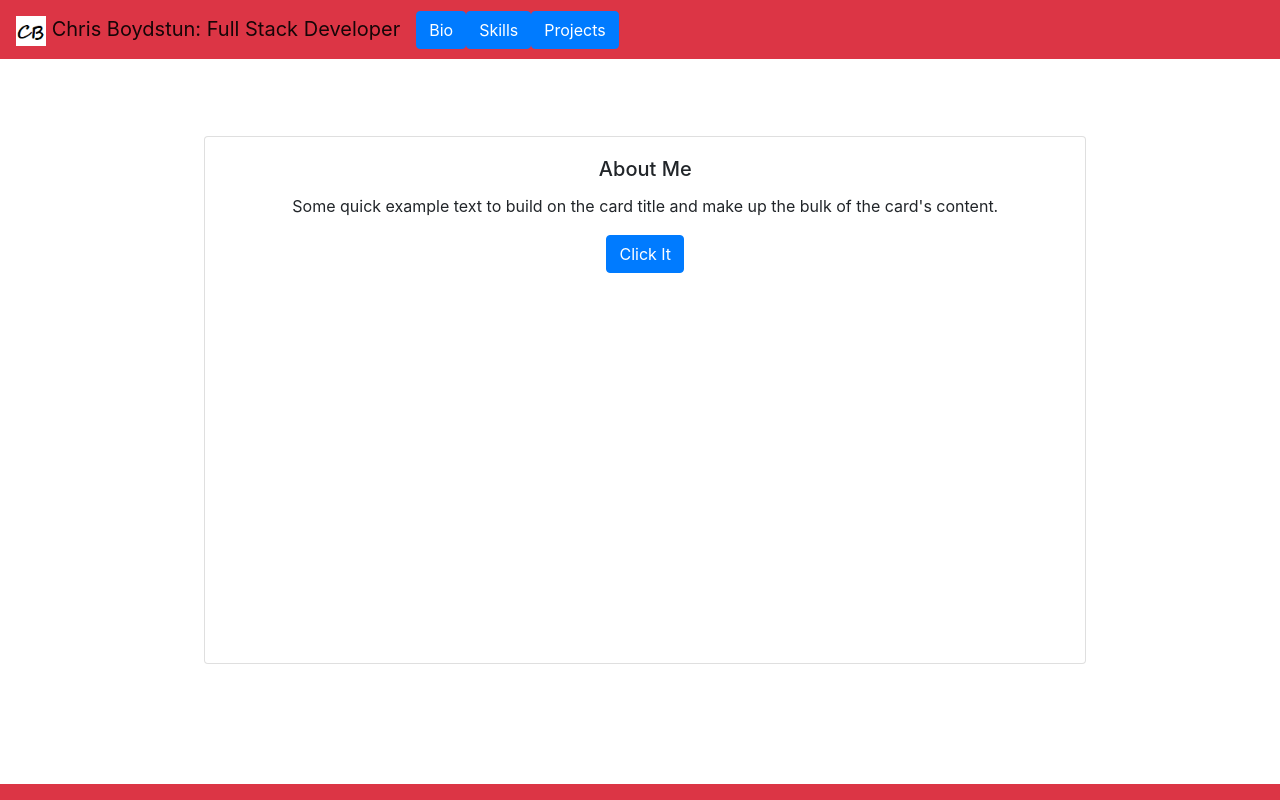
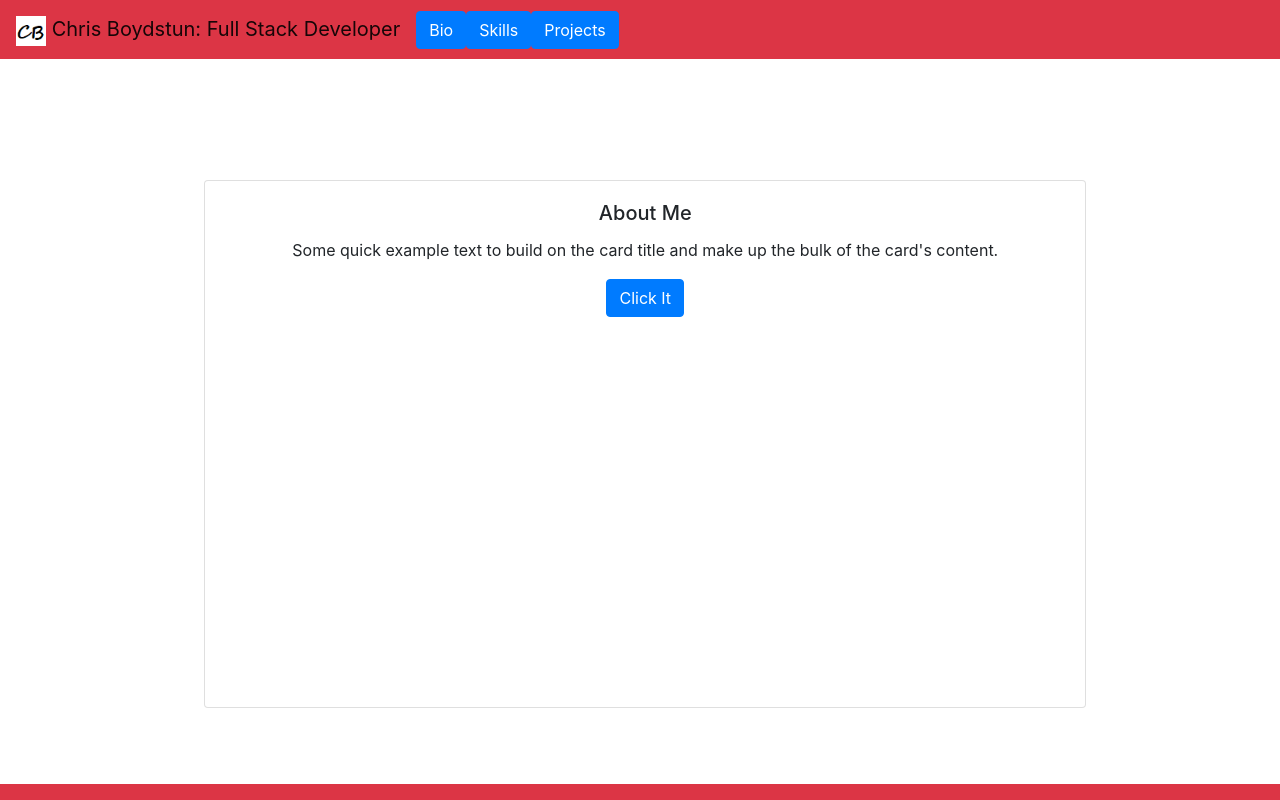
Before and after one commit to cboydstun/react-portfolio, a React (Create React App) app: page / in a window 1280 px wide. Built offline with nearby package versions, Linux system fonts and the light colour scheme.

Commit message:
styled pages

```diff
--- a/src/components/Header/Header.js
+++ b/src/components/Header/Header.js
@@ -7,13 +7,14 @@ import logo from './logo.png';
 // This contains the header bar seen at the top of the page.
 function Header() {
     return (
-        <Navbar bg="danger" expand="lg" fixed="top">
+        <Navbar bg="danger" fixed="top">
             <Navbar.Brand href="/">
                 <img
                     alt=""
                     src= { logo }
                     width="30"
                     height="30"
+
                     // className="d-inline-block align-top"
                 />{' '}
                     Chris Boydstun: Full Stack Developer
--- a/src/pages/Bio/Bio.js
+++ b/src/pages/Bio/Bio.js
@@ -5,7 +5,8 @@ class Bio extends React.PureComponent {
   render() {
 
     var box = {
-      margin: '1%'
+      margin: '1%',
+      marginTop: '6rem'
     }
 
     var styles = {
--- a/src/pages/Projects/Projects.js
+++ b/src/pages/Projects/Projects.js
@@ -13,7 +13,8 @@ class Projects extends React.PureComponent {
       display: 'inline-flex',
       width: '18rem',
       height: '33rem',
-      margin: '0.33rem'
+      margin: '0.33rem',
+      marginTop: '6rem'
     }
 
     return (
--- a/src/pages/Skills/Skills.js
+++ b/src/pages/Skills/Skills.js
@@ -5,7 +5,8 @@ class Skills extends React.PureComponent {
   render() {
 
     var box = {
-      margin: '1%'
+      margin: '1%',
+      marginTop: '6rem'
     }
 
     var styles = {
```
